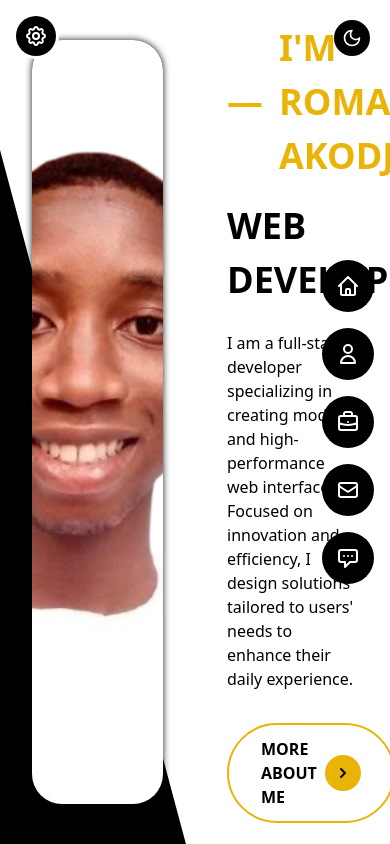
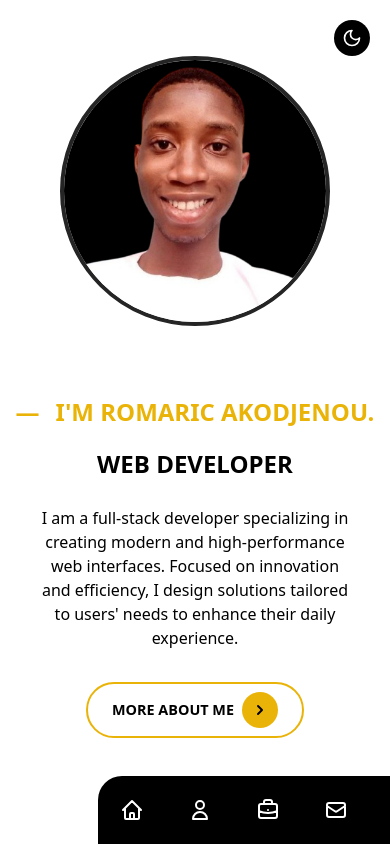
Before and after one commit to Roma-ric/romaric-akodjenou, a Next.js app: page / in a window 390 px wide. Built offline with nearby package versions, Linux system fonts and the light colour scheme.

Commit message:
28-02-2025

```diff
--- a/src/app/components/portfolio/Hero.tsx
+++ b/src/app/components/portfolio/Hero.tsx
@@ -5,51 +5,48 @@ const Hero = () => {
   return (
     <div className="relative min-h-screen bg-transparent flex flex-col md:flex-row overflow-hidden">
       {/* Couleur d'arrière-plan jaune */}
-      <div className="fixed h-[200%] w-full -rotate-[15deg] left-[-83%] top-[-50%] lg:hidden bg-black dark:bg-yellow-500"></div>
+      <div className="fixed h-[200%] w-full -rotate-[15deg] left-[-83%] top-[-50%] lg:hidden bg-black dark:bg-yellow-500 z-40 "></div>
 
       {/* Contenu principal */}
-      <div className="relative w-full h-screen flex lg:flex-col">
+      <div className="relative w-full lg:overflow-y-auto z-40 h-screen lg:h-auto flex lg:flex-col lg:pb-10">
         {/* Section photo */}
-        <div className="w-1/2 lg:w-full flex py-10 justify-start lg:justify-center bg-transparent items-center relative z-10 p-8">
-          <div className="w-full h-full hidden dark:block max-w-md aspect-square lg:aspect-auto rounded-[30px] overflow-hidden bg-black shadow-lg" //4px solid #252525
-            style={{ boxShadow: '0 0 7px rgba(0, 0, 0, .9)' }}
+        <div className="w-1/2 lg:w-full z-40 flex pt-14 pb-5 justify-start lg:justify-center bg-transparent items-center relative p-8">
+          <div className="w-full h-full shadow-[0_0_7px_rgba(0,0,0,0.9)] lg:shadow-none hidden dark:block lg:block lg:dark:hidden lg:bg-transparent max-w-md rounded-[30px] overflow-hidden bg-black" //4px solid #252525
           >
             <img
               src="file/profile-black.png"
               alt="Romaric AKODJENOU"
-              className="w-full h-full lg:w-[16.875rem] lg:h-[16.875rem] lg:border-[4px] lg:border-[#252525] lg:rounded-full object-cover"
+              className="w-full h-full lg:mx-auto lg:w-[16.875rem] lg:h-[16.875rem] lg:border-[4px] lg:border-[#252525] lg:rounded-full object-cover"
             />
           </div>
-          <div className="w-full h-full block dark:hidden max-w-md aspect-square lg:aspect-auto rounded-[30px] overflow-hidden bg-black shadow-lg"
-            style={{ boxShadow: '0 0 7px rgba(0, 0, 0, .9)' }}
-          >
+          <div className="w-full h-full shadow-[0_0_7px_rgba(0,0,0,0.9)] lg:shadow-none block dark:hidden lg:hidden lg:dark:block lg:bg-transparent max-w-md rounded-[30px] overflow-hidden bg-black">
             <img
               src="file/profile-white.png"
               alt="Romaric AKODJENOU"
-              className="w-full h-full lg:w-[16.875rem] lg:h-[16.875rem]  lg:border-[4px] lg:border-[#252525]  lg:rounded-full object-cover"
+              className="w-full h-full lg:mx-auto lg:w-[16.875rem] lg:h-[16.875rem]  lg:border-[4px] lg:border-[#252525]  lg:rounded-full object-cover"
             />
           </div>
         </div>
 
         {/* Section texte */}
-        <div className="w-1/2 lg:w-full flex flex-col lg:items-center justify-center p-8 md:p-12 mr-16 text-black dark:text-white bg-white dark:bg-black">
+        <div className="w-1/2 lg:w-full flex flex-col lg:items-center justify-center p-8 md:p-12 xl:mr-[7.5rem] mr-20 lg:mr-0 text-black dark:text-white">
           <div className='lg:flex lg:flex-col lg:items-center'>
-            <h1 className="flex text-yellow-500 items-center text-5xl font-bold mb-4">
-              <span className=" mr-4 text-wh">—</span>
+            <h1 className="flex whitespace-nowrap text-yellow-500 items-center text-4xl lg:text-3xl md:text-xl font-bold mb-4">
+              <span className="mr-4">—</span>
               I'M ROMARIC AKODJENOU.
             </h1>
-            <h2 className="text-5xl font-bold mb-6">
+            <h2 className="text-4xl lg:text-3xl md:text-xl font-bold mb-6">
               WEB DEVELOPER
             </h2>
-            <p className="text-lg mb-8 max-w-2xl lg:text-center">
+            <p className="text-lg mb-8 max-w-2xl lg:text-center lg:px-5">
               I am a full-stack developer specializing in creating modern and
               high-performance web interfaces. Focused on innovation and efficiency,
               I design solutions tailored to users' needs to enhance their daily experience.
             </p>
 
-            <Link href="/about lg:mx-auto">
-              <div className="inline-flex items-center text-black dark:text-white rounded-full bg-transparent border-2 border-yellow-500 hover:bg-yellow-500 transition-colors duration-300 cursor-pointer px-8 py-3">
-                <span className="mr-2 font-bold">MORE ABOUT ME</span>
+            <Link href="/about" className='lg:mx-auto'>
+              <div className="inline-flex items-center text-black dark:text-white rounded-full bg-transparent border-2 border-yellow-500 hover:bg-yellow-500 transition-colors duration-300 cursor-pointer px-8 lg:px-6 lg:py-2 py-3">
+                <span className="mr-2 font-bold lg:text-md">MORE ABOUT ME</span>
                 <div className="bg-yellow-500 rounded-full p-2 flex items-center justify-center">
                   <svg xmlns="http://www.w3.org/2000/svg" className="h-5 w-5" viewBox="0 0 20 20" fill="currentColor">
                     <path fillRule="evenodd" d="M7.293 14.707a1 1 0 010-1.414L10.586 10 7.293 6.707a1 1 0 011.414-1.414l4 4a1 1 0 010 1.414l-4 4a1 1 0 01-1.414 0z" clipRule="evenodd" />
--- a/src/app/layout.tsx
+++ b/src/app/layout.tsx
@@ -34,7 +34,7 @@ export default function RootLayout({
           <ThemeToggle />
 
           {/* Icône settings */}
-          <div className="fixed top-4 left-4 z-20 bg-black ring ring-white dark:bg-white p-2 rounded-full cursor-pointer">
+          <div className="fixed top-4 left-4 z-40 hidden bg-black ring ring-white dark:bg-white p-2 rounded-full cursor-pointer">
             <svg xmlns="http://www.w3.org/2000/svg" className="h-6 w-6 text-white dark:text-black" fill="none" viewBox="0 0 24 24" stroke="currentColor">
               <path strokeLinecap="round" strokeLinejoin="round" strokeWidth={2} d="M10.325 4.317c.426-1.756 2.924-1.756 3.35 0a1.724 1.724 0 002.573 1.066c1.543-.94 3.31.826 2.37 2.37a1.724 1.724 0 001.065 2.572c1.756.426 1.756 2.924 0 3.35a1.724 1.724 0 00-1.066 2.573c.94 1.543-.826 3.31-2.37 2.37a1.724 1.724 0 00-2.572 1.065c-.426 1.756-2.924 1.756-3.35 0a1.724 1.724 0 00-2.573-1.066c-1.543.94-3.31-.826-2.37-2.37a1.724 1.724 0 00-1.065-2.572c-1.756-.426-1.756-2.924 0-3.35a1.724 1.724 0 001.066-2.573c-.94-1.543.826-3.31 2.37-2.37.996.608 2.296.07 2.572-1.065z" />
               <path strokeLinecap="round" strokeLinejoin="round" strokeWidth={2} d="M15 12a3 3 0 11-6 0 3 3 0 016 0z" />
@@ -42,7 +42,7 @@ export default function RootLayout({
           </div>
 
           {/* Menu navigation latéral */}
-          <div className="fixed right-4 top-1/2 -translate-y-1/2 flex flex-col gap-4 z-20">
+          <div className="fixed md:bg-black md:rounded-t-3xl md:-rounded-b-3xl after:w-[80%] md:dark:bg-white md:p-2 md:translate-y-0 md:flex-row md:bottom-0 md:right-auto md:inset-x-1/4 right-4 top-1/2 md:top-auto -translate-y-1/2 flex flex-col gap-4 z-40">
             <div className="bg-black dark:bg-zinc-700 hover:bg-yellow-500 dark:hover:bg-yellow-500 p-3.5 rounded-full cursor-pointer">
               <svg xmlns="http://www.w3.org/2000/svg" className="h-6 w-6 text-white" fill="none" viewBox="0 0 24 24" stroke="currentColor">
                 <path strokeLinecap="round" strokeLinejoin="round" strokeWidth={2} d="M3 12l2-2m0 0l7-7 7 7M5 10v10a1 1 0 001 1h3m10-11l2 2m-2-2v10a1 1 0 01-1 1h-3m-6 0a1 1 0 001-1v-4a1 1 0 011-1h2a1 1 0 011 1v4a1 1 0 001 1m-6 0h6" />
--- a/tailwind.config.ts
+++ b/tailwind.config.ts
@@ -71,19 +71,15 @@ export default {
 			},
 			screens: {
 				xs: {
-					min: '385px',
 					max: '480px'
 				},
 				sm: {
-					min: '480.01px',
 					max: '640px'
 				},
 				md: {
-					min: '640.01px',
 					max: '768px'
 				},
 				lg: {
-					min: '768.01px',
 					max: '1024px'
 				},
 				xl: {
```
